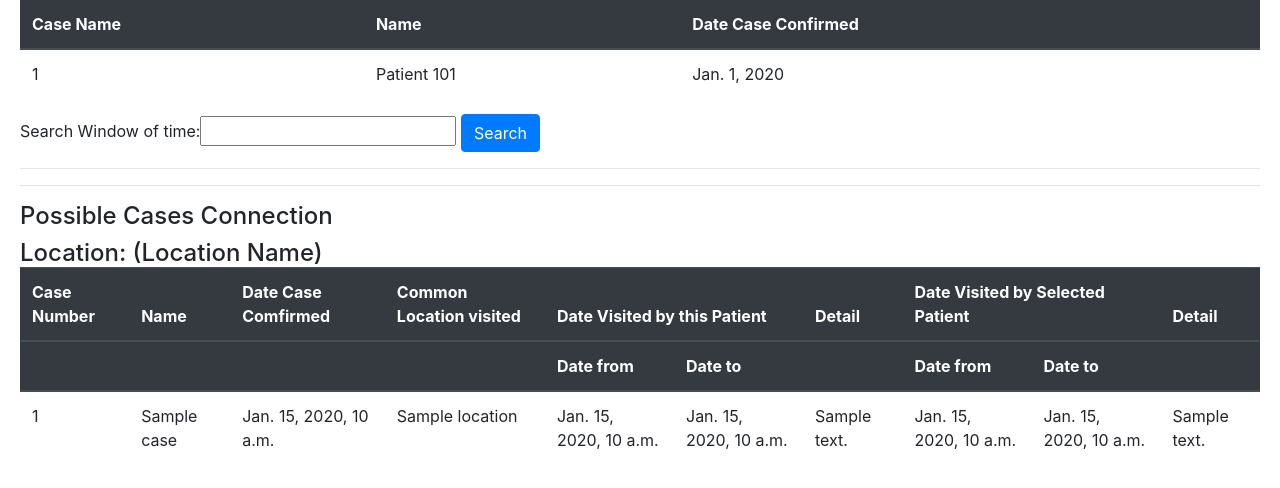
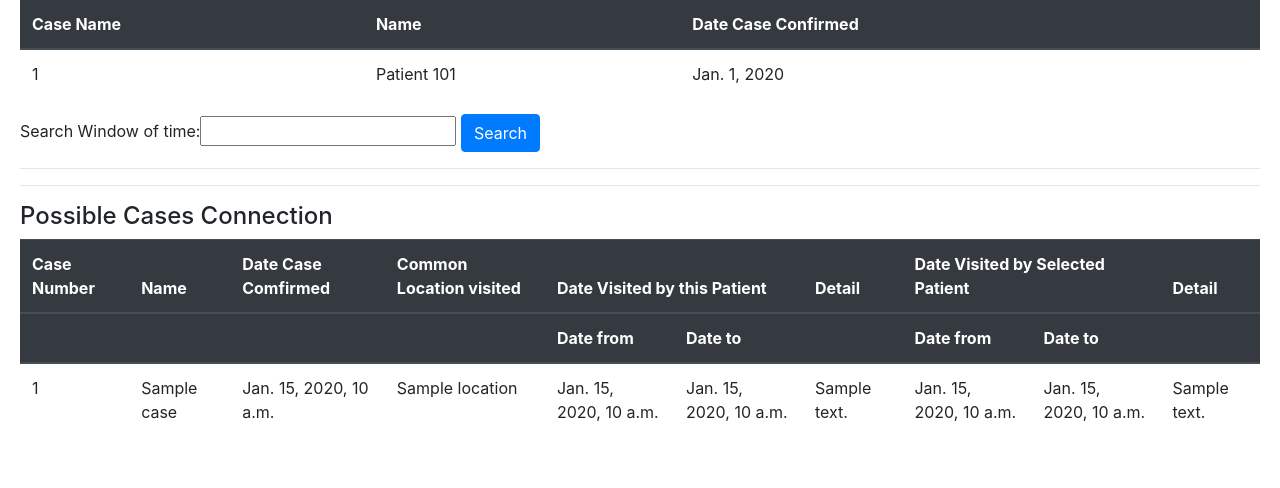
Before and after one commit to zupeter/trans19, a Django app: template src/record/templates/case/connections.html in a window 1280 px wide. Shown: the part 114-602 px from the top of the page. Run offline with Django 3.2, Linux system fonts and the light colour scheme; data comes from the database, SQL or seed files in the repository; the template is opened without the code that fills it: values that come from a table or form of the project are taken from there, most other values are stand-ins (such as "Sample title", 1, 10 or a date in 2020); some libraries are stand-ins or nearby versions.

Commit message:
deleted Location: (Location Name)

```diff
--- a/src/record/templates/case/connections.html
+++ b/src/record/templates/case/connections.html
@@ -41,7 +41,6 @@
 <div class="row">
 	<div class='col-6'>
 		<h4>Possible Cases Connection</h4>
-		<h4 style="display:inline">Location: (Location Name)</h4>
 	</div>
 </div>
 <div class='row'>
```
